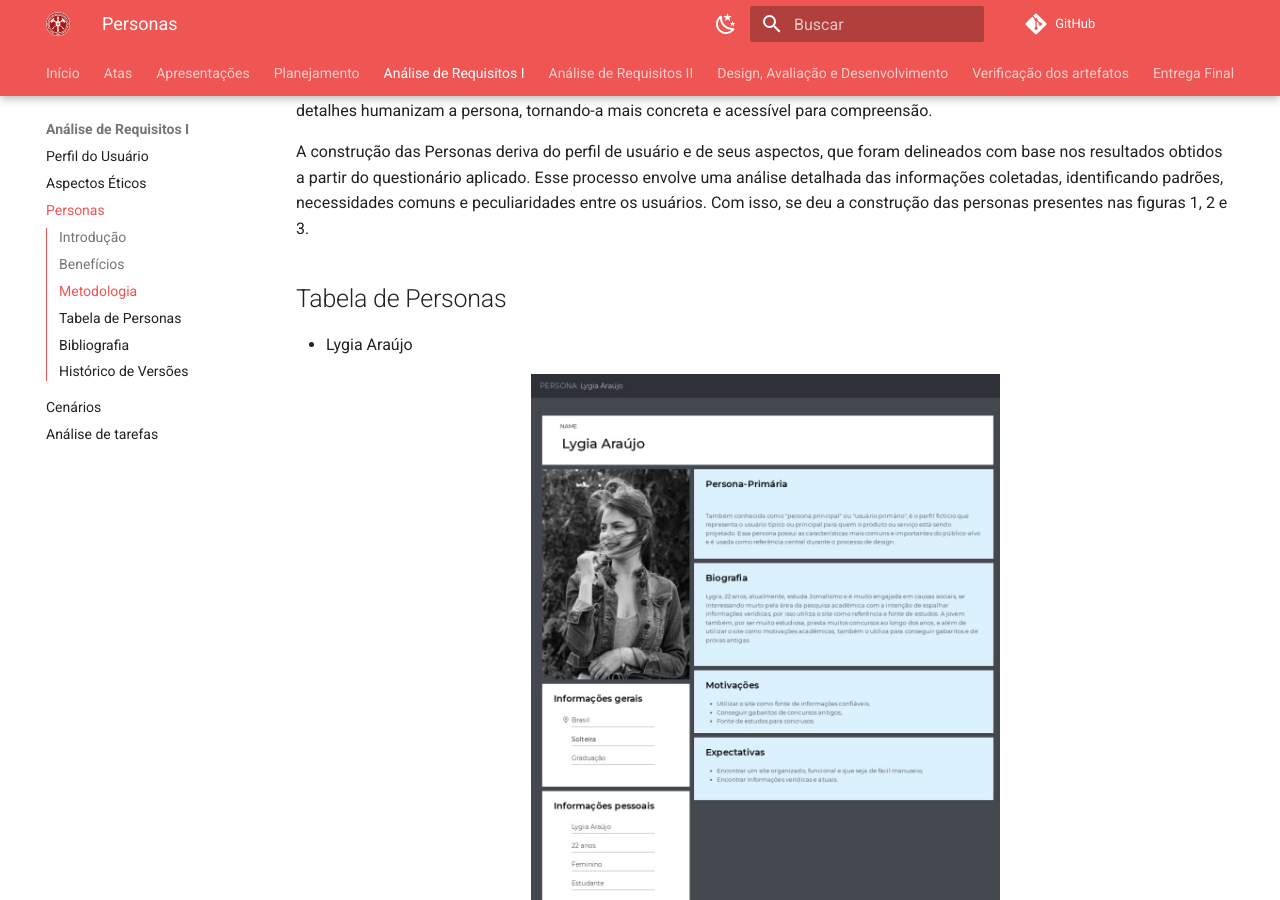
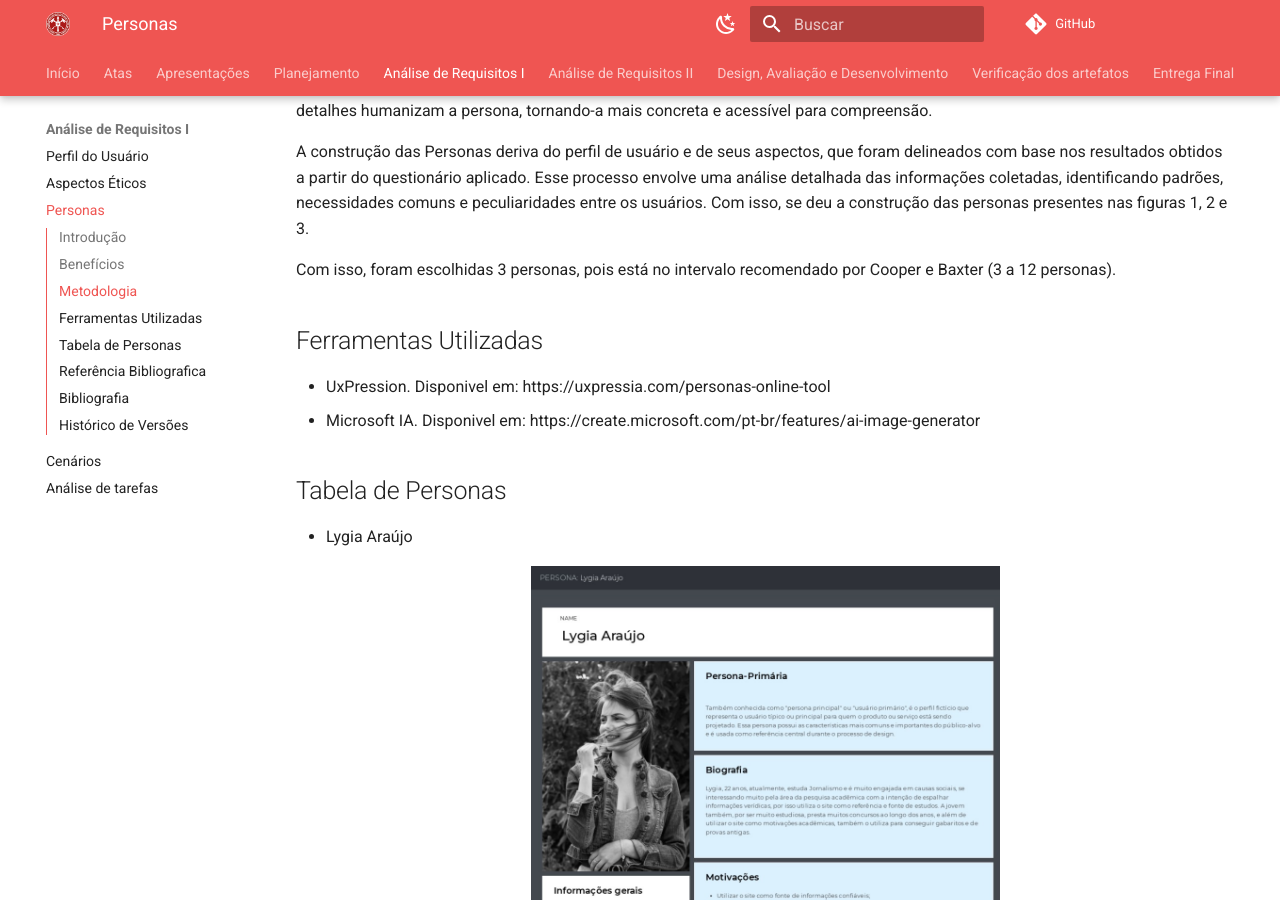
Before and after one commit to Interacao-Humano-Computador/2024.1-CBMERJ, an MkDocs documentation site: the page built from docs/analise_requisitos_1/personas.md, in a window 1280 px wide and 900 px high, scrolled down 763 px. Built offline with MkDocs 1.6.1 and Material for MkDocs 9.7.7, drawn with Linux system fonts in a browser that asks for light colours; comment, search, counter and statistics services are not loaded; some of the changed text lies outside the part shown.

Commit message:
Ajustes em Personas

```diff
--- a/docs/analise_requisitos_1/personas.md
+++ b/docs/analise_requisitos_1/personas.md
@@ -9,6 +9,12 @@ O uso de personas traz benefícios significativos para equipes de design e desen
 Após reunir e organizar informações durante a fase de coleta de requisitos, são elaboradas personas fictícias, porém representativas. Cada persona é uma síntese dos dados e das características dos usuários daquele contexto. As personas são enriquecidas com informações demográficas, comportamentais, metas, desafios e outras características pertinentes. Esses detalhes humanizam a persona, tornando-a mais concreta e acessível para compreensão.
 
 A construção das Personas deriva do perfil de usuário e de seus aspectos, que foram delineados com base nos resultados obtidos a partir do questionário aplicado. Esse processo envolve uma análise detalhada das informações coletadas, identificando padrões, necessidades comuns e peculiaridades entre os usuários. Com isso, se deu a construção das personas presentes nas figuras 1, 2 e 3.
+
+Com isso, foram escolhidas 3 personas, pois está no intervalo recomendado por Cooper e Baxter (3 a 12 personas).
+
+## Ferramentas Utilizadas
+- UxPression. Disponivel em: https://uxpressia.com/personas-online-tool
+- Microsoft IA. Disponivel em: https://create.microsoft.com/pt-br/features/ai-image-generator
 
 
 ## Tabela de Personas
@@ -30,6 +36,9 @@ A construção das Personas deriva do perfil de usuário e de seus aspectos, que
 </p>
 <p align="center">Figura 3 - Anti Persona (Criado pelo site: Uxpressia)  </p>
 
+## Referência Bibliografica
+> Barbosa, S. D. J.; Silva, B. S. da; Silveira, M. S.; Gasparini, I.; Darin, T.; Barbosa, G. D. J. Interação Humano-Computador e Experiência do usuário. (2021). Acesso em: 21 de Abril de 2024.
+
 ## Bibliografia
 > UXPRESSION. Disponível em: <https://uxpressia.com/personas-online-tool>
 
```
